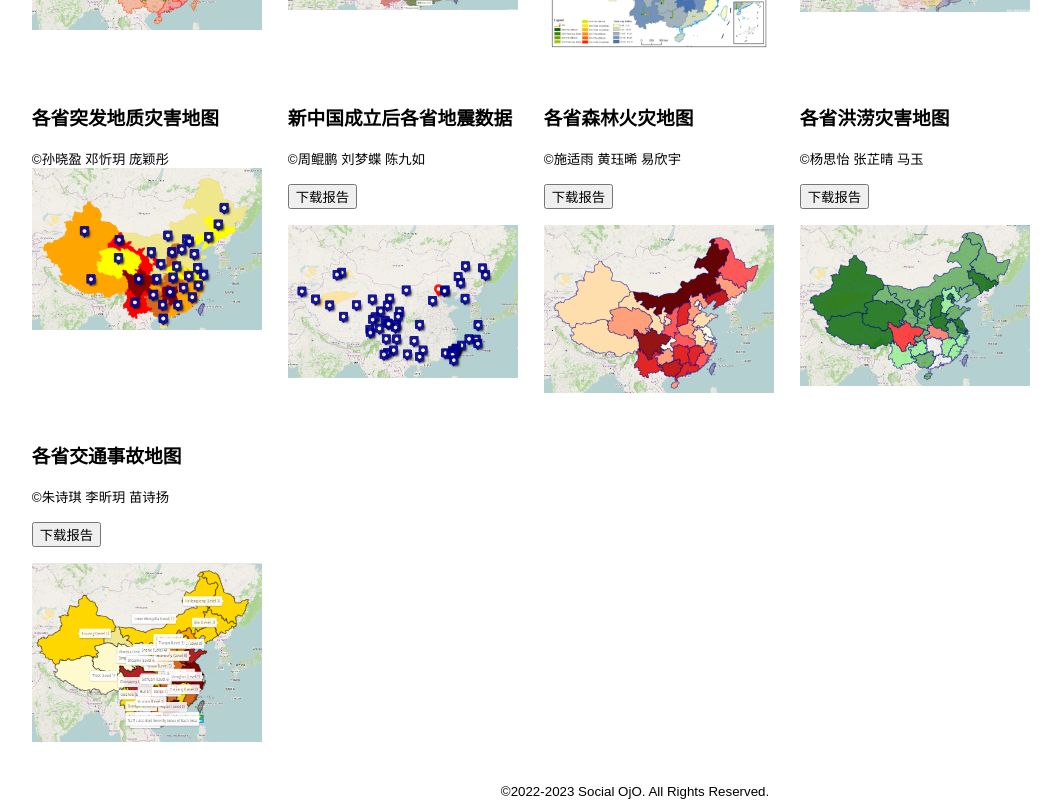
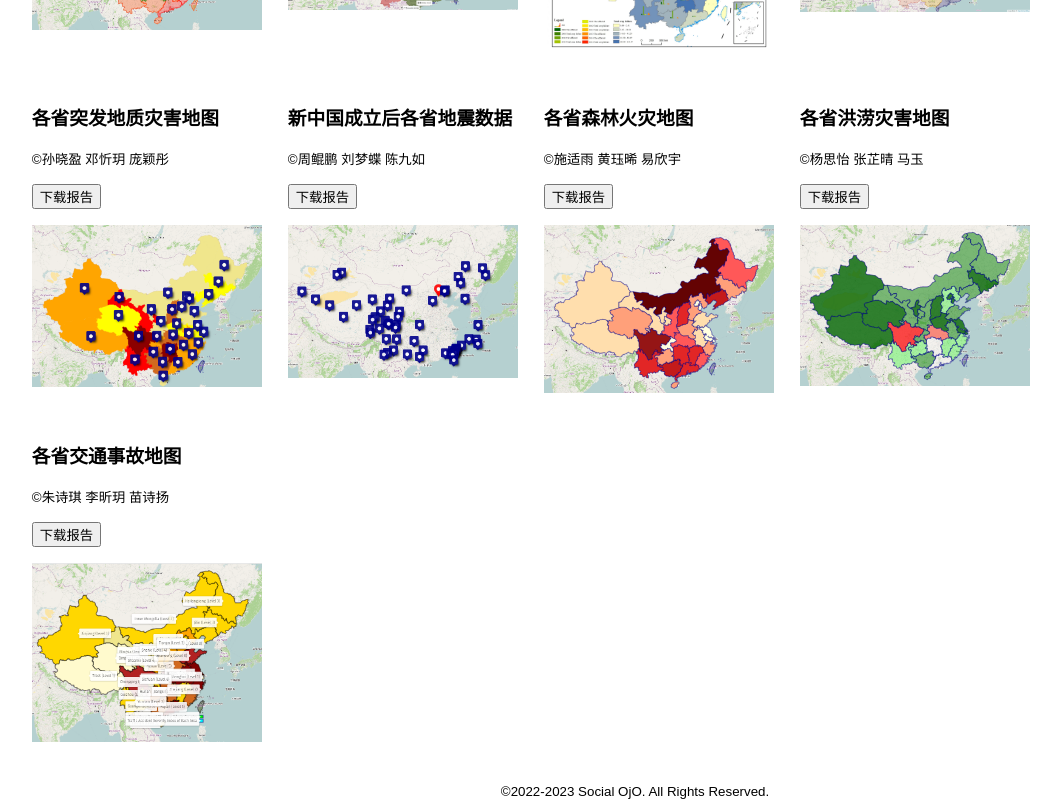
Before and after one commit to heimoshuiyu/social-ojo.org, a Next.js app: page /posts/map in a window 1280 px wide. Shown: the part 837-1637 px from the top of the page, without its empty margins (5-1066 px from the left). Built offline with nearby package versions, Linux system fonts and the light colour scheme.

Commit message:
add geo disaster map report

```diff
--- a/pages/posts/map.js
+++ b/pages/posts/map.js
@@ -112,6 +112,11 @@ export default function Init() {
                   <Copyright />
                   孙晓盈 邓忻玥 庞颖彤
                 </small>
+                <DownloadReport
+                  URL={
+                    "https://social-ojo-1301796004.cos.ap-guangzhou.myqcloud.com/files/EMPS_Geological%20disasters%20in%20Mainland%20China.docx"
+                  }
+                />
                 <Image src={geologicalDisasterMapPreview} />
               </div>
             </Link>
```
